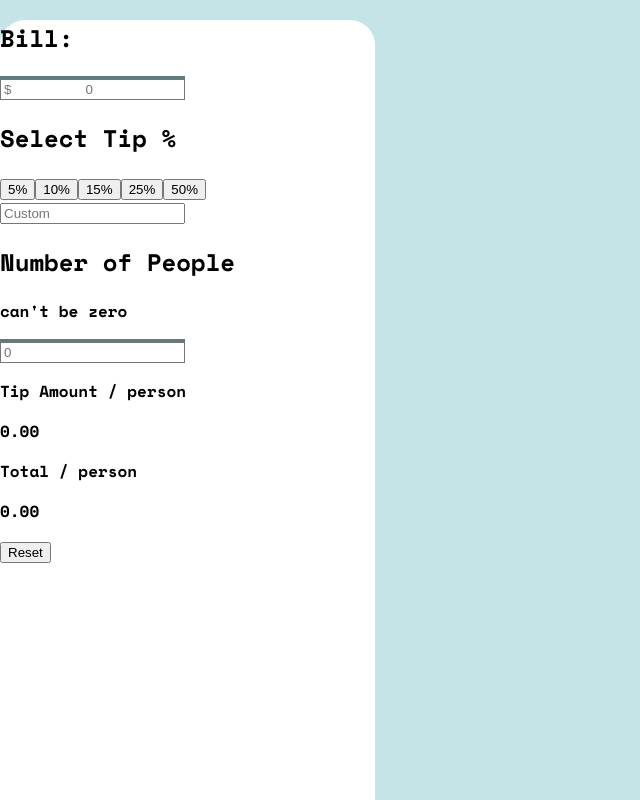
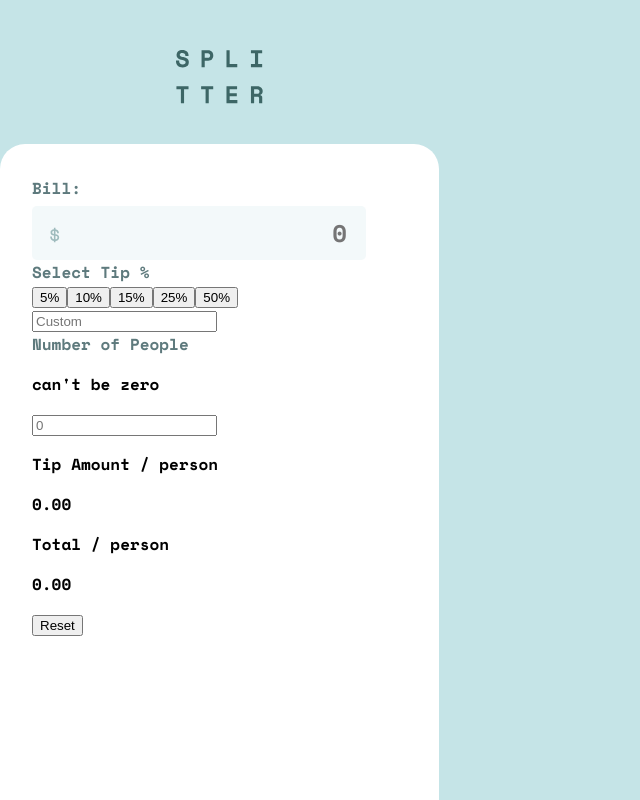
Before and after one commit to Aleqsa123/tip-calculator, a React (Create React App) app: page / in a window 1280 px wide. Shown: the top 800 px of the page, without its empty margins (0-640 px from the left). Built offline with nearby package versions, Linux system fonts and the light colour scheme.

Commit message:
created billamount input element UI design

```diff
--- a/src/App.css
+++ /dev/null
@@ -1,15 +0,0 @@
-form {
-  width: 375px;
-  height: 789px;
-  border-radius: 25px 25px 0px 0px;
-  background: hsla(0, 0%, 100%, 1);
-}
-
-label {
-  font-size: 16px;
-  font-weight: 700;
-  line-height: 24px;
-  letter-spacing: 0px;
-  text-align: left;
-  background: hsla(186, 14%, 43%, 1);
-}
--- a/src/App.js
+++ b/src/App.js
@@ -1,5 +1,5 @@
 import {useState} from 'react';
-import './App.css';
+import styles from './App.module.css';
 
 function App() {
 
@@ -26,19 +26,18 @@ const handleChangeCustom = (event) => {
 }
 
   return (
+    <div className={styles.mainDiv}>
+      <img src='./images/logo.svg' alt="logo splitter" />
       <form>
-        <div>
           <h2>Bill:</h2>
-          <label>
           <input
             type="text"
             name="billamount"
+            className={styles.billamount}
             value={inputs.billamount || ""}
-            placeholder='$                    0'
+            placeholder='0'
             onChange={handleChangeBP}
           />
-          </label>
-        </div>
 
         <div>
           <h2>Select Tip %</h2>
@@ -82,6 +81,7 @@ const handleChangeCustom = (event) => {
 
         </div>
       </form>
+      </div>
 )}
 
 export default App;
--- /dev/null
+++ b/src/App.module.css
@@ -0,0 +1,48 @@
+.mainDiv {
+  display: grid;
+  justify-content: center;
+  align-items: center;
+}
+
+img {
+  margin: 0 auto;
+  margin-top: 50px;
+}
+
+form {
+  margin-top: 40px;
+  width: 375px;
+  height: 789px;
+  border-radius: 25px 25px 0px 0px;
+  background: hsla(0, 0%, 100%, 1);
+  padding: 32px;
+}
+
+h2 {
+  font-size: 16px;
+  font-weight: 700;
+  line-height: 24px;
+  letter-spacing: 0px;
+  text-align: left;
+  color: hsla(186, 14%, 43%, 1);
+  margin: 0px;
+}
+
+.billamount {
+  width: 311px;
+  height: 48px;
+  flex-shrink: 0;
+  border-radius: 5px;
+  border-color: transparent;
+  background: #F3F9FA;
+  background-image: url("./../public/images/icon-dollar.svg");
+  background-repeat: no-repeat;
+  background-size: 10px 16px;
+  background-position: 16px 19px;
+  color: #00474B;
+  font-family: Space Mono;
+  text-align: right;
+  font-size: 24px;
+  padding-right: 17px;
+  margin-top: 6px;
+}
--- a/src/index.css
+++ b/src/index.css
@@ -7,5 +7,5 @@ body {
   width: 375px;
   height: 933px;
   display: grid;
-  justify-content: center;
+  align-items: center;
 }
```
